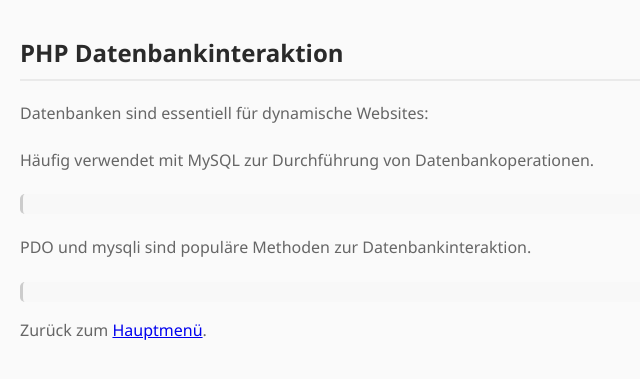
After one commit to KLubina/My-Learning-Websites, a PHP site: page /database_interaction.php in a window 1280 px wide. The commit adds this page. Shown: the top 379 px of the page, without its empty margins (0-640 px from the left). Run offline with PHP 8.4, Linux system fonts and the light colour scheme; data that the repository does not hold is empty.

Commit message:
improvements

```diff
--- /dev/null
+++ b/basics-of-php-branch/basics-of-PHP/database_interaction.php
@@ -0,0 +1,23 @@
+<!DOCTYPE html>
+<html>
+<head>
+  <meta charset="UTF-8">
+  <title>PHP Datenbankinteraktion</title>
+  <link rel="stylesheet" type="text/css" href="style.css">
+</head>
+<body>
+  <h1>PHP Datenbankinteraktion</h1>
+  <p>Datenbanken sind essentiell für dynamische Websites:</p>
+  <ul>
+    <li>Häufig verwendet mit MySQL zur Durchführung von Datenbankoperationen.</li>
+    <pre><?php $conn = new mysqli("localhost", "benutzername", "passwort", "datenbank");
+if ($conn->connect_error) { die("Verbindung fehlgeschlagen: " . $conn->connect_error); }
+$result = $conn->query("SELECT * FROM tabelle");
+while($row = $result->fetch_assoc()) { echo $row["spalte1"]; } ?></pre>
+    <li>PDO und mysqli sind populäre Methoden zur Datenbankinteraktion.</li>
+    <pre><?php $pdo = new PDO("mysql:host=localhost;dbname=datenbank", "benutzername", "passwort");
+foreach($pdo->query("SELECT * FROM tabelle") as $row) { print $row["spalte1"] . "<br/>"; } ?></pre>
+  </ul>
+  <p>Zurück zum <a href="index.php">Hauptmenü</a>.</p>
+</body>
+</html>
--- a/basics-of-php-branch/basics-of-PHP/style.css
+++ b/basics-of-php-branch/basics-of-PHP/style.css
@@ -1,52 +1,94 @@
 body {
-    font-family: Arial, sans-serif;
+    font-family: 'Segoe UI', Tahoma, Geneva, Verdana, sans-serif;
     margin: 0;
-    padding: 0;
-    background-color: #f4f4f4;
-}
-
-h1, h2 {
+    padding: 20px;
+    background-color: #fafafa;
     color: #333;
 }
 
-p {
+h1 {
+    color: #2a2a2a;
+    font-size: 24px;
+    border-bottom: 2px solid #eaeaea;
+    padding-bottom: 10px;
+    margin-bottom: 20px;
+}
+
+h2 {
+    color: #2a2a2a;
+    font-size: 20px;
+    margin-top: 20px;
+    margin-bottom: 10px;
+}
+
+p, li {
+    font-size: 16px;
     color: #666;
+    line-height: 1.6;
 }
 
 ul {
     padding: 0;
+    list-style: none;
 }
 
 li {
-    list-style: none;
     margin-bottom: 10px;
+    padding: 5px 0;
 }
 
 pre {
-    background-color: #eee;
-    padding: 10px;
+    background-color: #f8f8f8;
+    border-left: 3px solid #ccc;
+    padding: 10px 15px;
     border-radius: 5px;
+    overflow: auto; /* Für lange Codezeilen */
+    font-family: Consolas, 'Courier New', monospace;
+    color: #333;
 }
 
 form {
     margin-top: 20px;
+    padding: 10px;
+    background-color: #fff;
+    border: 1px solid #eee;
+    border-radius: 5px;
+    box-shadow: 0 2px 5px rgba(0,0,0,0.1);
+}
+
+input[type="text"], input[type="submit"] {
+    padding: 10px 15px;
+    font-size: 16px;
+    border: 1px solid #ccc;
+    margin-top: 5px;
+    width: calc(100% - 32px); /* Breite Anpassung */
+    box-sizing: border-box; /* Border und Padding inkludieren */
 }
 
 input[type="text"] {
-    padding: 10px;
-    border: 1px solid #ddd;
-    border-radius: 5px;
+    border-radius: 5px 5px 0 0;
+    border-bottom: none;
 }
 
 input[type="submit"] {
-    padding: 10px 20px;
-    border: none;
-    background-color: #333;
+    border-radius: 0 0 5px 5px;
+    background-color: #5c67f2;
     color: #fff;
-    border-radius: 5px;
     cursor: pointer;
+    border-top: none;
 }
 
 input[type="submit"]:hover {
-    background-color: #444;
+    background-color: #6c74f8;
 }
+
+/* Responsives Layout */
+@media (max-width: 768px) {
+    body {
+        padding: 10px;
+    }
+
+    pre {
+        padding: 8px;
+    }
+}
```
Also changed, not shown: basics-of-php-branch/basics-of-PHP/data_structures.php (added, +19 -0 lines), basics-of-php-branch/basics-of-PHP/form_process.php (added, +18 -0 lines), basics-of-php-branch/basics-of-PHP/functions.php (added, +19 -0 lines), basics-of-php-branch/basics-of-PHP/index.php (+18 -12 lines), basics-of-php-branch/basics-of-PHP/syntax.php (added, +19 -0 lines), basics-of-php-branch/basics-of-PHP/variables.php (added, +19 -0 lines).
